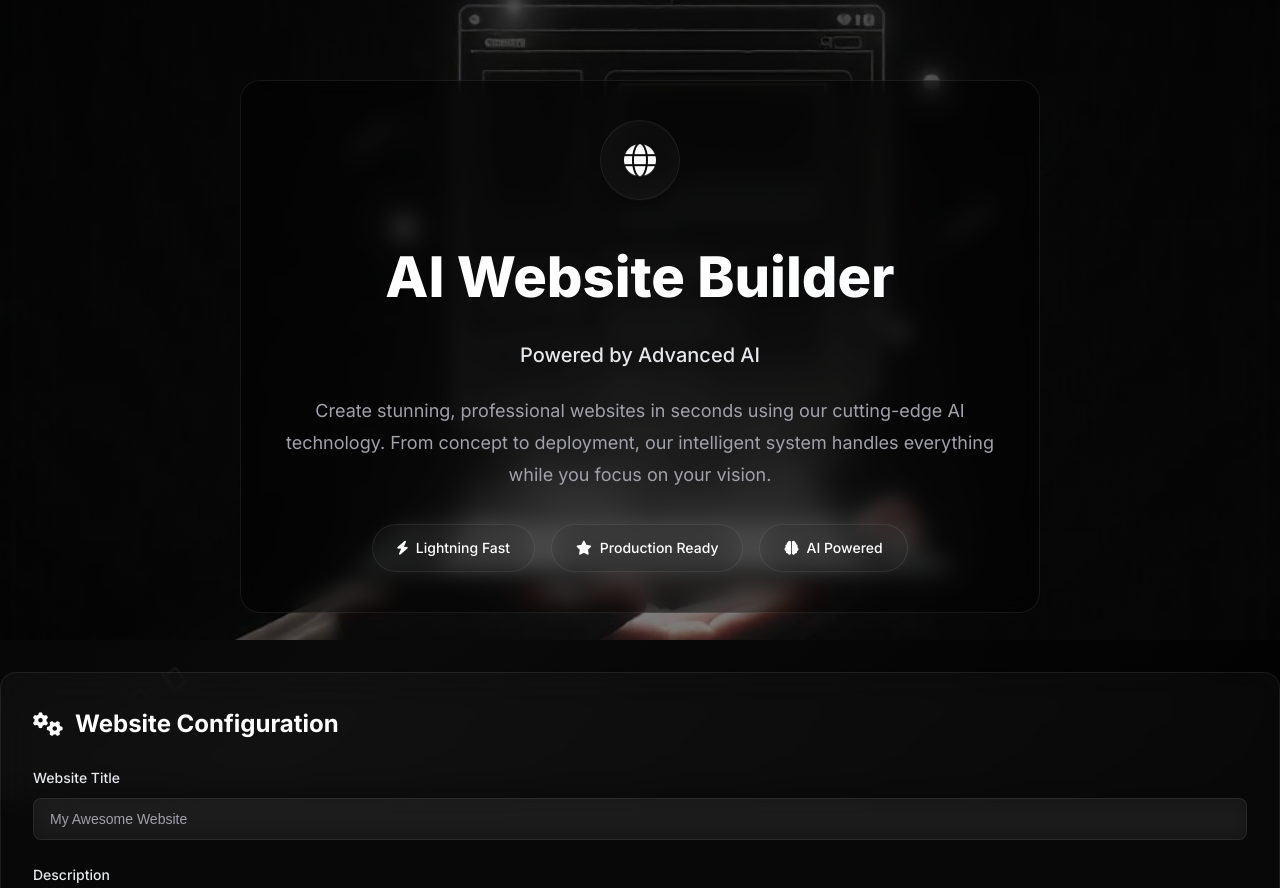
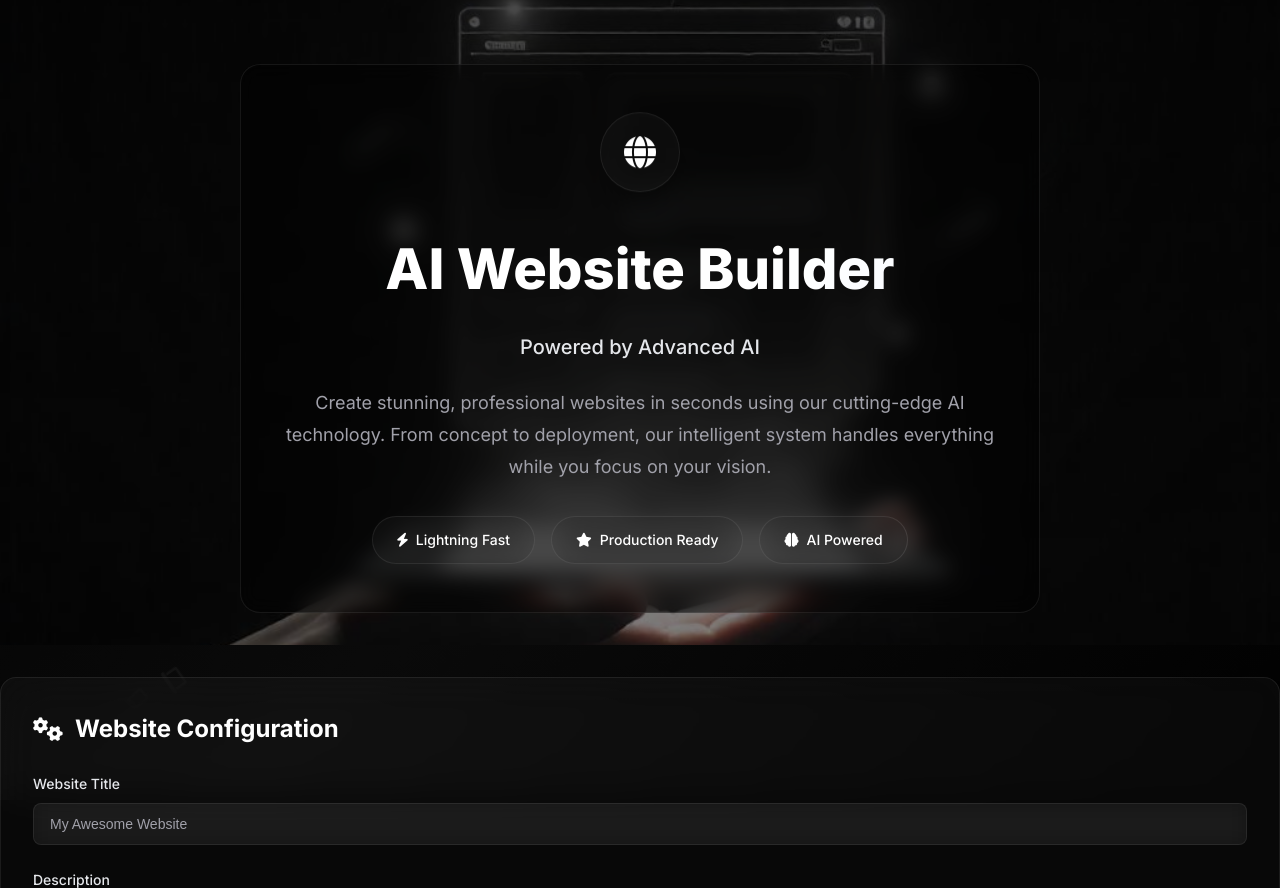
Before and after one commit to BulbLighter/Website-Builder-Project, a Flask app: page / in a window 1280 px wide. Shown: the top 888 px of the page. Run offline with Flask 3, Linux system fonts and the light colour scheme; some libraries are stand-ins or nearby versions.

Commit message:
Revert AI Website Builder section to original position

```diff
--- a/static/css/style.css
+++ b/static/css/style.css
@@ -153,28 +153,21 @@ body::before {
 /* Header Section */
 .header-section {
     position: relative;
-    padding: 2rem 0 1rem;
+    padding: 4rem 0 2rem;
     text-align: center;
     z-index: 1;
     background: linear-gradient(rgba(0, 0, 0, 0.7), rgba(0, 0, 0, 0.5)),
                 url('../background.jpg') center center/cover no-repeat;
-    min-height: 80vh;
-    display: flex;
-    align-items: flex-start;
-    justify-content: center;
-    padding-top: 3rem;
 }
 
 .header-content {
     max-width: 800px;
     margin: 0 auto;
-    padding: 0 2rem;
+    padding: 3rem 2rem;
     background: rgba(0, 0, 0, 0.4);
     backdrop-filter: blur(10px);
     border-radius: 20px;
-    padding: 2.5rem 2rem;
     border: 1px solid rgba(255, 255, 255, 0.08);
-    margin-top: 2rem;
 }
 
 .logo-container {
```
